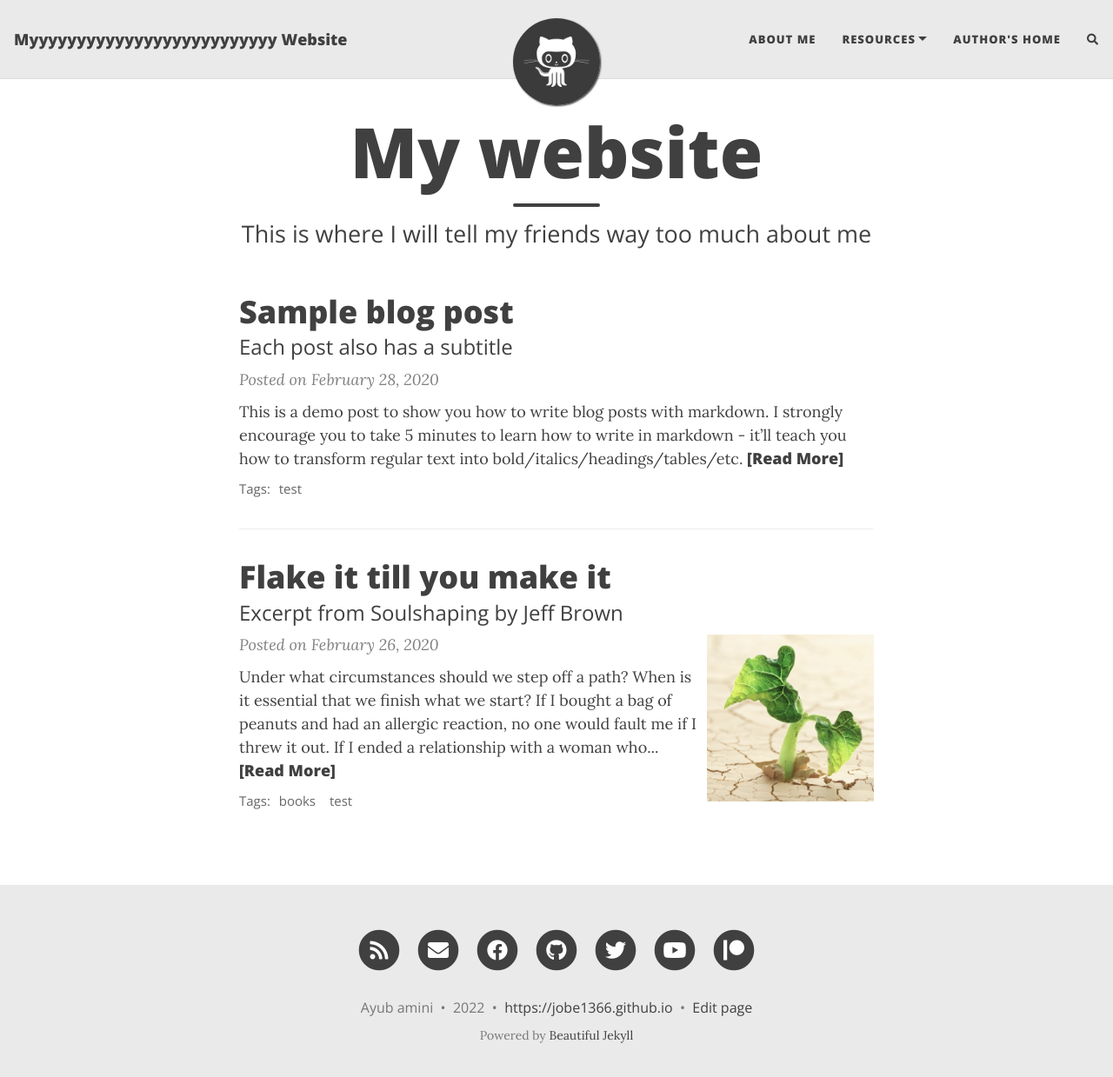
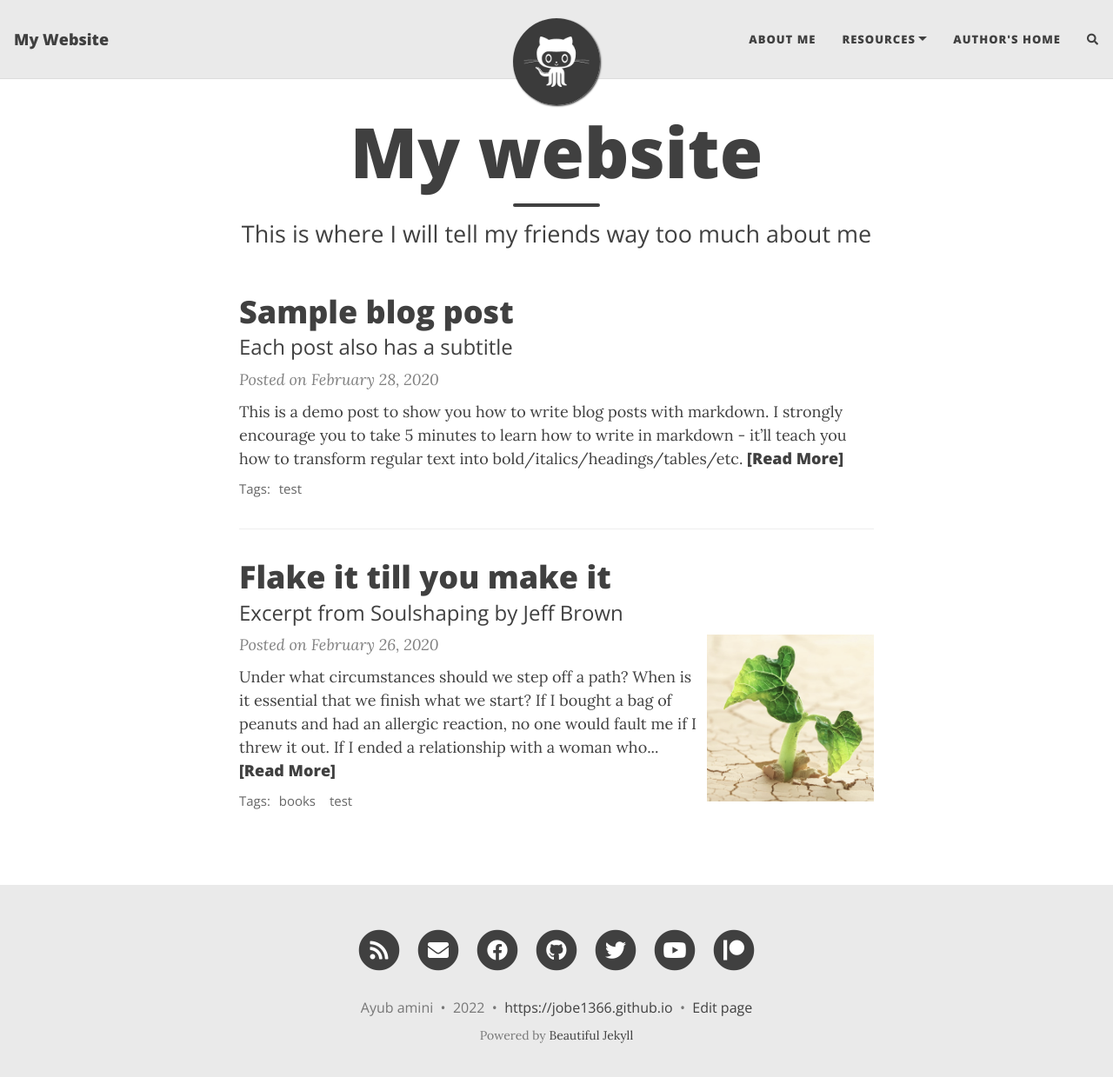
Before and after one commit to jobe1366/AYUB_AMINI.github.io, a Jekyll site: the page built from index.html, in a window 1280 px wide and 1252 px high. Shown: the top 1239 px of the window at 87% size. Built offline with Jekyll 4.4.1, drawn with Linux system fonts in a browser that asks for light colours; nearby versions of some CDN libraries; the list of posts is cut into pages by our own code; comment, search, counter and statistics services are not loaded.

Commit message:
Update _config.yml

```diff
--- a/_config.yml
+++ b/_config.yml
@@ -10,10 +10,10 @@
 ############################
 
 # Name of website
-title: Myyyyyyyyyyyyyyyyyyyyyyyyyy Website
+title: My Website
 
 # Your name to show in the footer
-author: Ayub amini
+author: "Ayub amini"
 
 ###############################################
 # --- List of links in the navigation bar --- #
```
